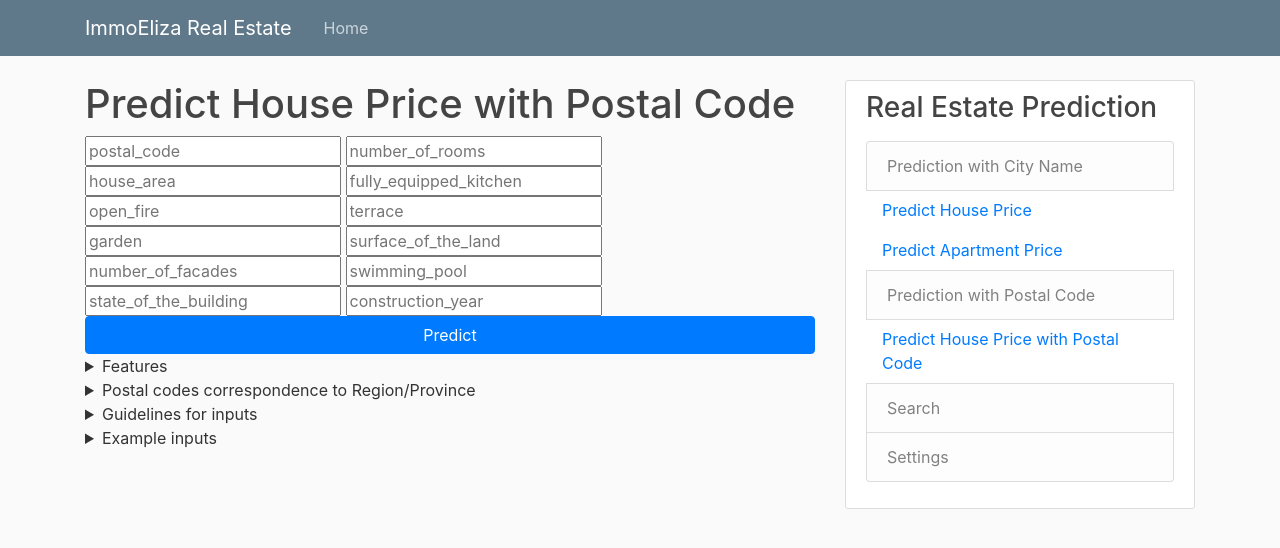
After one commit to kaiyungtan/ImmoEliza-API, a Flask app: page /house_postal_code in a window 1280 px wide. The commit adds this page. Shown: the top 548 px of the page. Run offline with Flask 2, Linux system fonts and the light colour scheme; parts of the project's set-up code (start-up, migrations or seed data) failed here and were passed over; some libraries are stand-ins or nearby versions.

Commit message:
update model

```diff
--- a/app.py
+++ b/app.py
@@ -7,6 +7,7 @@ import json
 app = Flask(__name__)
 model_house = joblib.load('xgb_rs_model_house_20.11.2020.pkl')
 model_apartment = joblib.load('xgb_rs_model_apartment_20.11.2020.pkl')
+model_house_postal_code = joblib.load('ridge_model_house_21.11.2020.pkl')
 
 @app.route("/")
 @app.route("/home")
@@ -16,6 +17,10 @@ def home():
 @app.route("/house")
 def house():
     return render_template("predict_house.html")
+
+@app.route("/house_postal_code")
+def house_postal_code():
+    return render_template("predict_house_postal_code.html")
 
 @app.route("/apartment", methods = ['GET'])
 def apartment():
@@ -82,7 +87,32 @@ def predict_apartment():
 
     #return render_template('result.html', prediction_text='Predicted price for the apartment is € {}'.format(output))
 
+@app.route('/predict_house_postal_code',methods=['GET','POST'])
+def predict_house_postal_code():
+    '''
+    For rendering results on HTML GUI
+    '''
+    columns = ['postal_code', 'number_of_rooms', 'house_area', 'fully_equipped_kitchen',
+    'open_fire', 'terrace', 'garden', 'surface_of_the_land','number_of_facades',
+    'swimming_pool', 'state_of_the_building','construction_year']
 
+    int_features = [x for x in request.form.values()]
+    int_features = np.array(int_features)
+    int_features = int_features.reshape(-1,12)
+    final_features = pd.DataFrame(int_features,columns=columns)
+
+    prediction = model_house_postal_code.predict(final_features)
+
+    output = round(prediction[0])
+
+    #final_features['Predicted Price'] = output
+
+    #result = final_features.to_json(index=False,orient="split")
+    #parsed = json.loads(result)
+
+    #return json.dumps(parsed, indent=4)
+
+    return render_template('result.html', prediction_text='Predicted price for the house is € {}'.format(output))
 
 if __name__ == "__main__":
     app.run(debug=True)
--- a/templates/layout.html
+++ b/templates/layout.html
@@ -30,8 +30,9 @@
             </div>
             <!-- Navbar Right Side -->
             <div class="navbar-nav">
-              <a class="nav-item nav-link" href="{{ url_for('house') }}">Predict House Price</a>
+              <!--<a class="nav-item nav-link" href="{{ url_for('house') }}">Predict House Price</a>
               <a class="nav-item nav-link" href="{{ url_for('apartment') }}">Predict Apartment Price</a>
+              <a class="nav-item nav-link" href="{{ url_for('house_postal_code') }}">Predict House Price with Postal Code</a>-->
             </div>
           </div>
         </div>
@@ -53,11 +54,14 @@
         </div>
         <div class="col-md-4">
           <div class="content-section">
-            <h3>Sidebar</h3>
-            <p class='text-muted'> Coming Soon...
+            <h3>Real Estate Prediction</h3>
+            <p class='text-muted'>
               <ul class="list-group">
-                <li class="list-group-item list-group-item-light">About</li>
-                <li class="list-group-item list-group-item-light">Contact</li>
+                <li class="list-group-item list-group-item-light">Prediction with City Name</li>
+                <a class="nav-item nav-link" href="{{ url_for('house') }}">Predict House Price</a>
+                <a class="nav-item nav-link" href="{{ url_for('apartment') }}">Predict Apartment Price</a>
+                <li class="list-group-item list-group-item-light">Prediction with Postal Code</li>
+                <a class="nav-item nav-link" href="{{ url_for('house_postal_code') }}">Predict House Price with Postal Code</a>
                 <li class="list-group-item list-group-item-light">Search</li>
                 <li class="list-group-item list-group-item-light">Settings</li>
               </ul>
--- /dev/null
+++ b/templates/predict_house_postal_code.html
@@ -0,0 +1,146 @@
+{% extends "layout.html" %}
+{% block content %}
+  <body>
+   <div class="main">
+  	<h1>Predict House Price with Postal Code</h1>
+
+       <!-- Main Input For Receiving Query to our ML -->
+      <form action="{{ url_for('predict_house_postal_code')}}"method="post">
+      	<input type="text" name="postal_code" placeholder="postal_code" required="required" />
+          <input type="int" name="number_of_rooms" placeholder="number_of_rooms" required="required" />
+  		    <input type="int" name="house_area" placeholder="house_area" required="required" />
+          <input type="text" name="fully_equipped_kitchen" placeholder="fully_equipped_kitchen" required="required" />
+          <input type="text" name="open_fire" placeholder="open_fire" required="required" />
+          <input type="text" name="terrace" placeholder="terrace" required="required" />
+          <input type="text" name="garden" placeholder="garden" required="required" />
+          <input type="int" name="surface_of_the_land" placeholder="surface_of_the_land" required="required" />
+          <input type="int" name="number_of_facades" placeholder="number_of_facades" required="required" />
+          <input type="text" name="swimming_pool" placeholder="swimming_pool" required="required" />
+          <input type="text" name="state_of_the_building" placeholder="state_of_the_building" required="required" />
+          <input type="int" name="construction_year" placeholder="construction_year" required="required" />
+          <button type="submit" class="btn btn-primary btn-block btn-large">Predict</button>
+      </form>
+   </div>
+  </body>
+
+<details>
+  <summary>Features</summary>
+<ol>
+<li>postal_code (str): Postal code of city</li>
+<br>
+<li>number_of_rooms (int): The number of rooms of the property</li>
+<br>
+<li>house_area (int): The area (m2) of the house (floors)</li>
+<br>
+<li>fully_equipped_kitchen (str): If the house has a fully equipped kitchen or not</li>
+<br>
+<li>open_fire (str): If there's an open fire or not</li>
+<br>
+<li>terrace (str): If there's a terrace or not</li>
+<br>
+<li>garden (str): If there's a garden or not</li>
+<br>
+<li>surface_of_the_land (int): The area (m2) of the land</li>
+<br>
+<li>number_of_facadess (int): The number of facades (0 to 4)</li>
+<br>
+<li>swimming_pool (str): If there's a swimming pool or not</li>
+<br>
+<li>state_of_the_building (str): new/good/just renovated/to renovated/unknown</li>
+<br>
+<li>construction_year (int): The property built's year</li>
+<br>
+</ol>
+</details>
+
+<details>
+  <summary>Postal codes correspondence to Region/Province</summary>
+
+<ul>
+<li>1000–1299 :  Région de Bruxelles-Capitale</li>
+<br>
+<li>1300–1499 :  Province du Brabant wallon</li>
+<br>
+<li>1500–1999 :  Province du Brabant flamand (arrondissement de Hal-Vilvorde, sauf Overijse)</li>
+<br>
+<li>2000–2999 :  Province d'Anvers</li>
+<br>
+<li>3000–3499 :  Province du Brabant flamand (arrondissement de Louvain, plus Overijse)</li>
+<br>
+<li>3500–3999 :  Province de Limbourg</li>
+<br>
+<li>4000–4999 :  Province de Liège</li>
+<br>
+<li>5000–5999 :  Province de Namur</li>
+<br>
+<li>6000–6599 :  Province de Hainaut (1)</li>
+<br>
+<li>6600–6999 :  Province de Luxembourg</li>
+<br>
+<li>7000–7999 :  Province de Hainaut (2)</li>
+<br>
+<li>8000–8999 :  Province de Flandre-Occidentale</li>
+<br>
+<li>9000–9999 :  Province de Flandre-Orientale</li>
+</ul>
+</details>
+
+<details>
+  <summary>Guidelines for inputs</summary>
+<ol>
+ postal_code            : number
+<br>
+ number_of_rooms        : number
+<br>
+ house_area             : number
+<br>
+ fully_equipped_kitchen : yes/no
+<br>
+ open_fire              : yes/no
+<br>
+ terrace                : yes/no
+<br>
+ garden                 : yes/no
+<br>
+ surface_of_the_land    : number
+<br>
+ number_of_facades      : number
+<br>
+ swimming_pool          : yes/no
+<br>
+ state_of_the_building  : new/good/just renovated/to renovated/unknown
+<br>
+ construction_year      : number
+</ol>
+</details>
+
+<details>
+  <summary>Example inputs</summary>
+<ol>
+postal_code            : 3271
+<br>
+ number_of_rooms        : 4
+<br>
+ house_area             : 226
+<br>
+ fully_equipped_kitchen : yes
+<br>
+ open_fire              : no
+<br>
+ terrace                : yes
+<br>
+ garden                 : yes
+<br>
+ surface_of_the_land    : 398
+<br>
+ number_of_facades      : 3
+<br>
+ swimming_pool          : no
+<br>
+ state_of_the_building  : to renovate
+<br>
+ construction_year      : 1930
+</ol>
+</details>
+
+{% endblock content %}
--- a/templates/result.html
+++ b/templates/result.html
@@ -4,7 +4,7 @@
 
 	 <div class="main">
 
-	    <h1> Result: {{ prediction_text }}</h1>
+	    <h1> {{ prediction_text }}</h1>
 
 		<div class="navbar-nav">
 		    <a class="nav-item nav-link" href="{{ url_for('house') }}">Back to Predict House Price</a>
```
Also changed, not shown: request.py (+16 -0 lines), static/style.css (added, +168 -0 lines), 1 other file.
